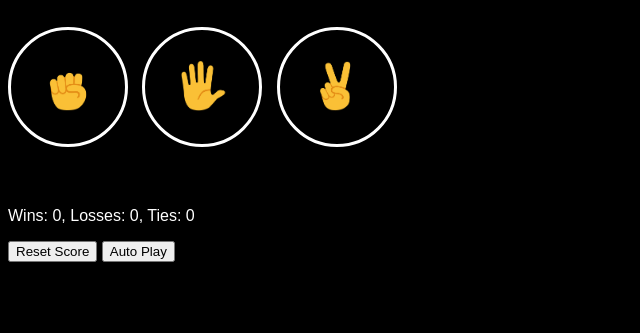
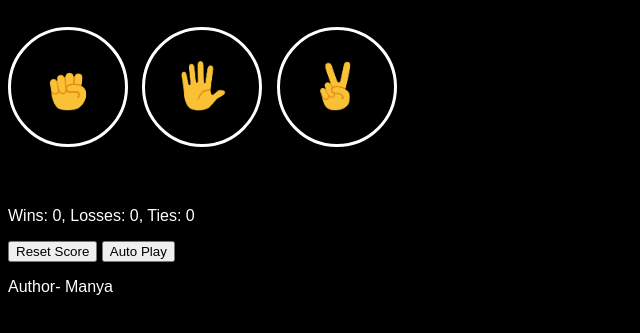
Before and after one commit to manyaagarggg/RockPaperScissors, a plain HTML site: page RockPaperScissors.html in a window 1280 px wide. Shown: the part 67-400 px from the top of the page, without its empty margins (0-640 px from the left). Drawn offline with Linux system fonts and the light colour scheme.

Commit message:
checking

```diff
--- a/RockPaperScissors.html
+++ b/RockPaperScissors.html
@@ -44,5 +44,6 @@
 
     <button class="auto-play-button" onclick="autoplay();">Auto Play</button>
     <script src="RockPaperScissors.js"></script>
+    <p>Author- Manya</p>
 </body>
 </html>
```
